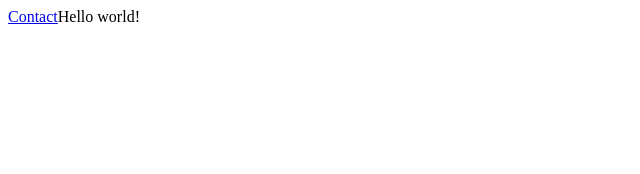
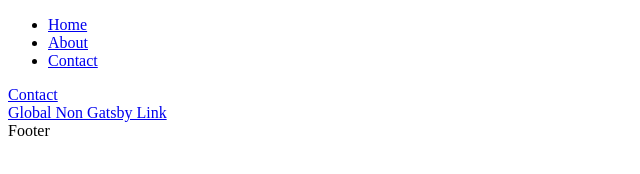
Before and after one commit to sarangsamii/gatsby-test, a Gatsby site: page / in a window 1280 px wide. Shown: the whole page, without its empty margins (0-640 px from the left). Built offline with nearby package versions, Linux system fonts and the light colour scheme; Gatsby itself is replaced by a stand-in of ours.

Commit message:
feat: :art: Global Layout

```diff
--- /dev/null
+++ b/src/components/Footer.js
@@ -0,0 +1,11 @@
+import React from 'react'
+
+const Footer = () => {
+  return (
+    <footer>
+      Footer
+    </footer>
+  )
+}
+
+export default Footer
--- /dev/null
+++ b/src/components/Layout.js
@@ -0,0 +1,15 @@
+import React from "react"
+import Footer from "./Footer"
+import Navbar from "./Navbar"
+
+const Layout = ({ children }) => {
+  return (
+    <React.Fragment>
+      <Navbar />
+      {children}
+      <Footer />
+    </React.Fragment>
+  )
+}
+
+export default Layout
--- /dev/null
+++ b/src/components/Navbar.js
@@ -0,0 +1,22 @@
+import { Link } from "gatsby"
+import React from "react"
+
+const Navbar = () => {
+  return (
+    <nav>
+      <ul>
+        <li>
+          <Link to="/">Home</Link>
+        </li>
+        <li>
+          <Link to="/about">About</Link>
+        </li>
+        <li>
+          <Link to="/nested/contact">Contact</Link>
+        </li>
+      </ul>
+    </nav>
+  )
+}
+
+export default Navbar
--- a/src/pages/404.js
+++ b/src/pages/404.js
@@ -1,10 +1,11 @@
 import React from 'react'
+import Layout from '../components/Layout'
 
 const ErrorPage = () => {
   return (
-    <div>
+    <Layout>
       ErrorPage
-    </div>
+    </Layout>
   )
 }
 
--- a/src/pages/about.js
+++ b/src/pages/about.js
@@ -1,10 +1,11 @@
 import React from 'react'
+import Layout from '../components/Layout'
 
 const about = () => {
   return (
-    <div>
+    <Layout>
       about
-    </div>
+    </Layout>
   )
 }
 
--- a/src/pages/index.js
+++ b/src/pages/index.js
@@ -1,8 +1,13 @@
 import { Link } from "gatsby"
 import React from "react"
+import Layout from "../components/Layout"
 
 export default function Home() {
-  return <div>
-    <Link to="/nested/contact">Contact</Link>
-    Hello world!</div>
+  return (
+    <Layout>
+      <Link to="/nested/contact">Contact</Link>
+      <br/>
+      <a href="https://www.gatsbyjs.com/">Global Non Gatsby Link</a>
+    </Layout>
+  )
 }
```
Also changed, not shown: src/pages/nested/contact.js (+7 -4 lines).
